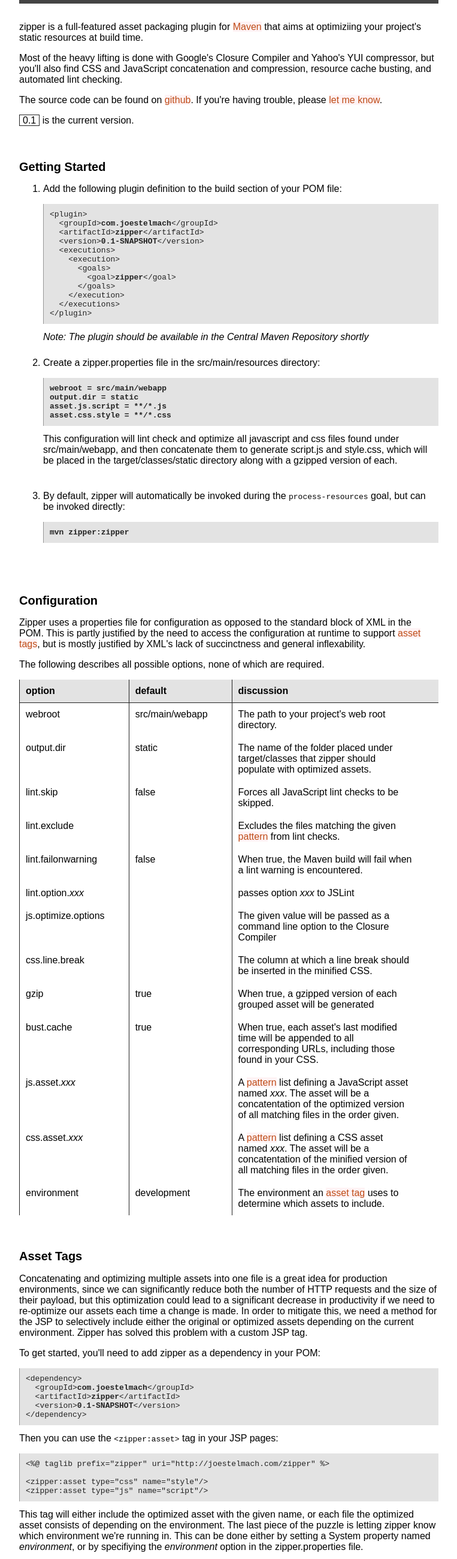
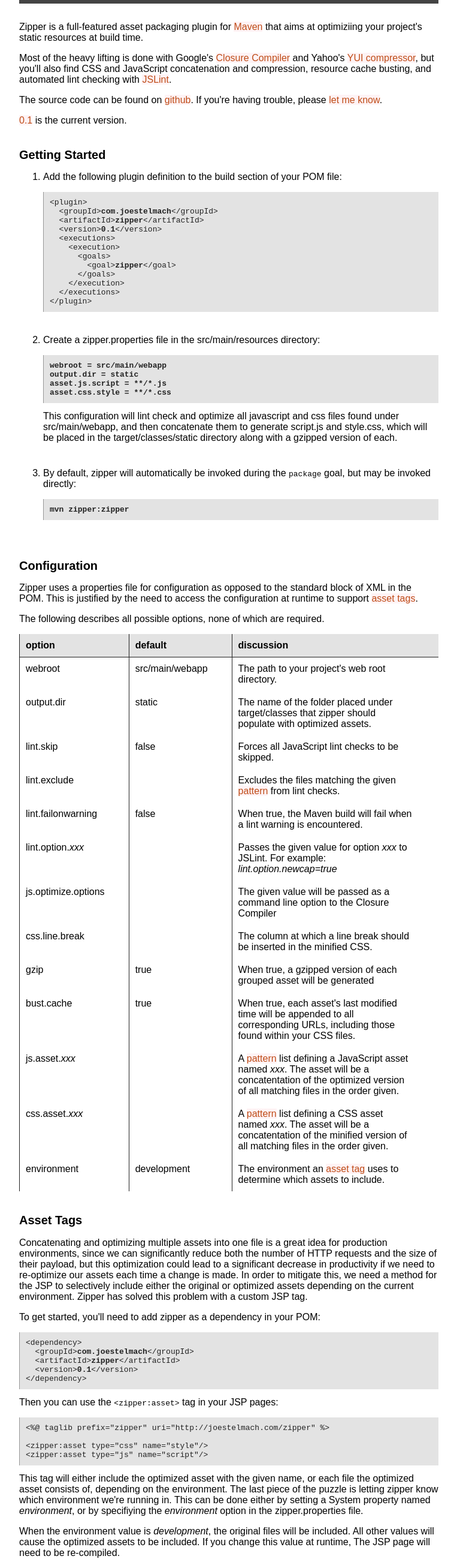
Before and after one commit to joestelmach/zipper, a plain HTML site: page index.html in a window 1280 px wide. Shown: the part 100-2699 px from the top of the page at 60% size, without its empty margins (16-779 px from the left). Drawn offline with Linux system fonts and the light colour scheme.

Commit message:
updating docs

```diff
--- a/index.html
+++ b/index.html
@@ -16,15 +16,16 @@
 +-++-++-++-++-++-+</pre>
 
     <p>
-      zipper is a full-featured asset packaging plugin for
+      Zipper is a full-featured asset packaging plugin for
       <a href="http://maven.apache.org/">Maven</a> that aims at optimiziing
       your project's static resources at build time.
     </p>
     <p>
-      Most of the heavy lifting is done with Google's Closure Compiler and
-      Yahoo's YUI compressor, but you'll also find CSS and JavaScript
-      concatenation and compression, resource cache busting, and automated
-      lint checking.
+      Most of the heavy lifting is done with Google's
+      <a href="http://code.google.com/closure/compiler/">Closure Compiler</a>
+      and Yahoo's <a href="http://developer.yahoo.com/yui/compressor/">YUI compressor</a>,
+      but you'll also find CSS and JavaScript concatenation and compression,
+      resource cache busting, and automated lint checking with <a href="http://www.jslint.com/">JSLint</a>.
     </p>
 
     <p>
@@ -32,7 +33,7 @@
       If you're having trouble, please <a href="https://github.com/joestelmach/zipper/issues">let me know</a>.
     </p>
     <p>
-      <span class="version">0.1</span> is the current version.
+      <a href="#changelog">0.1</a> is the current version.
     </p>
 
     <h2>Getting Started</h2>
@@ -45,7 +46,7 @@
 <pre><code>&lt;plugin&gt;
   &lt;groupId&gt;com.joestelmach&lt;/groupId&gt;
   &lt;artifactId&gt;zipper&lt;/artifactId&gt;
-  &lt;version&gt;0.1-SNAPSHOT&lt;/version&gt;
+  &lt;version&gt;0.1&lt;/version&gt;
   &lt;executions&gt;
     &lt;execution&gt;
       &lt;goals&gt;
@@ -54,7 +55,6 @@
     &lt;/execution&gt;
   &lt;/executions&gt;
 &lt;/plugin&gt;</code></pre>
-<em>Note: The plugin should be available in the Central Maven Repository shortly</em>
       </li>
 
       <li>
@@ -72,7 +72,7 @@ asset.css.style = **/*.css</code></pre>
 
       <li>
         <p>
-          By default, zipper will automatically be invoked during the <code>process-resources</code> goal, but can be invoked directly:
+          By default, zipper will automatically be invoked during the <code>package</code> goal, but may be invoked directly:
         </p>
 <pre><code>mvn zipper:zipper</code></pre>
       </li>
@@ -81,7 +81,7 @@ asset.css.style = **/*.css</code></pre>
     <h2 id="configuration">Configuration</h2>
 
     <p>
-      Zipper uses a properties file for configuration as opposed to the standard block of XML in the POM.  This is partly justified by the need to access the configuration at runtime to support <a href="#asset_tags">asset tags</a>, but is mostly justified by XML's lack of succinctness and general inflexability.
+      Zipper uses a properties file for configuration as opposed to the standard block of XML in the POM.  This is justified by the need to access the configuration at runtime to support <a href="#asset_tags">asset tags</a>.
     </p>
 
 
@@ -123,7 +123,7 @@ asset.css.style = **/*.css</code></pre>
       <tr>
         <td>lint.option.<em>xxx</em></td>
         <td></td>
-        <td>passes option <em>xxx</em> to JSLint</td>
+        <td>Passes the given value for option <em>xxx</em> to JSLint.  For example: <em>lint.option.newcap=true</em></td>
       </tr>
       <tr>
         <td>js.optimize.options</td>
@@ -143,7 +143,7 @@ asset.css.style = **/*.css</code></pre>
       <tr>
         <td>bust.cache</td>
         <td>true</td>
-        <td>When true, each asset's last modified time will be appended to all corresponding URLs, including those found in your CSS.</td>
+        <td>When true, each asset's last modified time will be appended to all corresponding URLs, including those found within your CSS files.</td>
       </tr>
       <tr>
         <td>js.asset.<em>xxx</em></td>
@@ -174,7 +174,7 @@ asset.css.style = **/*.css</code></pre>
 <pre><code>&lt;dependency&gt;
   &lt;groupId&gt;com.joestelmach&lt;/groupId&gt;
   &lt;artifactId&gt;zipper&lt;/artifactId&gt;
-  &lt;version&gt;0.1-SNAPSHOT&lt;/version&gt;
+  &lt;version&gt;0.1&lt;/version&gt;
 &lt;/dependency&gt;</code></pre>
 
     <p>
@@ -187,12 +187,17 @@ asset.css.style = **/*.css</code></pre>
 &lt;zipper:asset type="js" name="script"/&gt;</code></pre>
 
     <p>
-      This tag will either include the optimized asset with the given name, or each file the optimized asset consists of depending on the environment.  The last piece of the puzzle is letting zipper know which environment we're running in.  This can be done either by setting a System property named <em>environment</em>, or by specifiying the <em>environment</em> option in the zipper.properties file.
+      This tag will either include the optimized asset with the given name, or each file the optimized asset consists of, depending on the environment.  The last piece of the puzzle is letting zipper know which environment we're running in.  This can be done either by setting a System property named <em>environment</em>, or by specifiying the <em>environment</em> option in the zipper.properties file.
     </p>
 
     <p>
       When the environment value is <em>development</em>, the original files will be included.  All other values will cause the optimized assets to be included.  If you change this value at runtime, The JSP page will need to be re-compiled.
     </p>
 
+    <h2 id="changelog">Changelog</h2>
+    <dl>
+      <dt>version 0.1</dt>
+      <dd>initial release</dd>
+    </dl>
   </body>
 </html>
--- a/style/layout.css
+++ b/style/layout.css
@@ -8,7 +8,7 @@ body {
 h2 {
   font-size:20px;
   padding-bottom:0;
-  padding-top:40px;
+  padding-top:20px;
 }
 
 a {
@@ -40,8 +40,13 @@ li {
 }
 
 dt {
-  margin:20px 0 10px 0;
+  margin:0;
 }
+
+dd {
+  margin:10px 0 0 40px;
+}
+
 pre#heading {
   background-color:#444;
   color:#fff;
```
